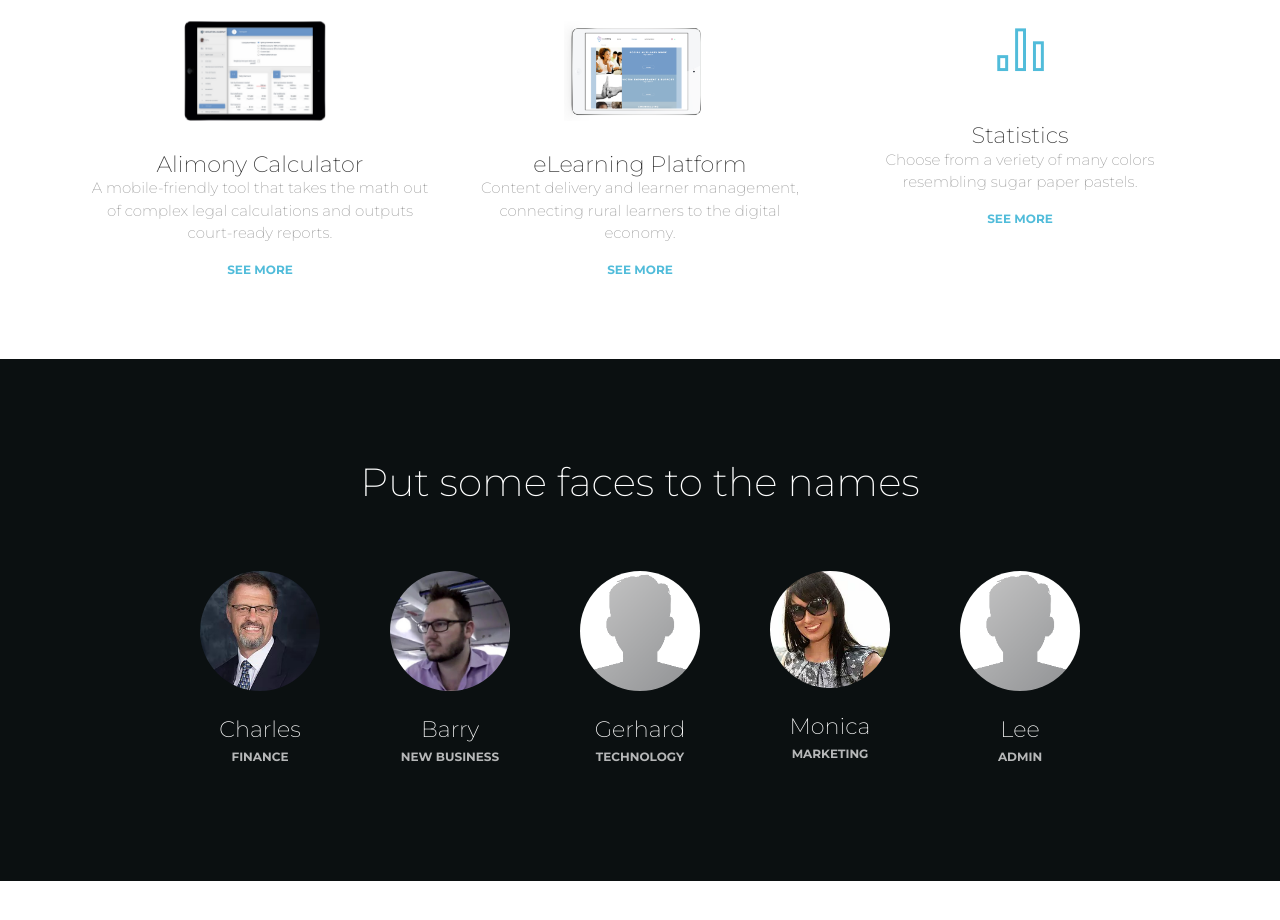
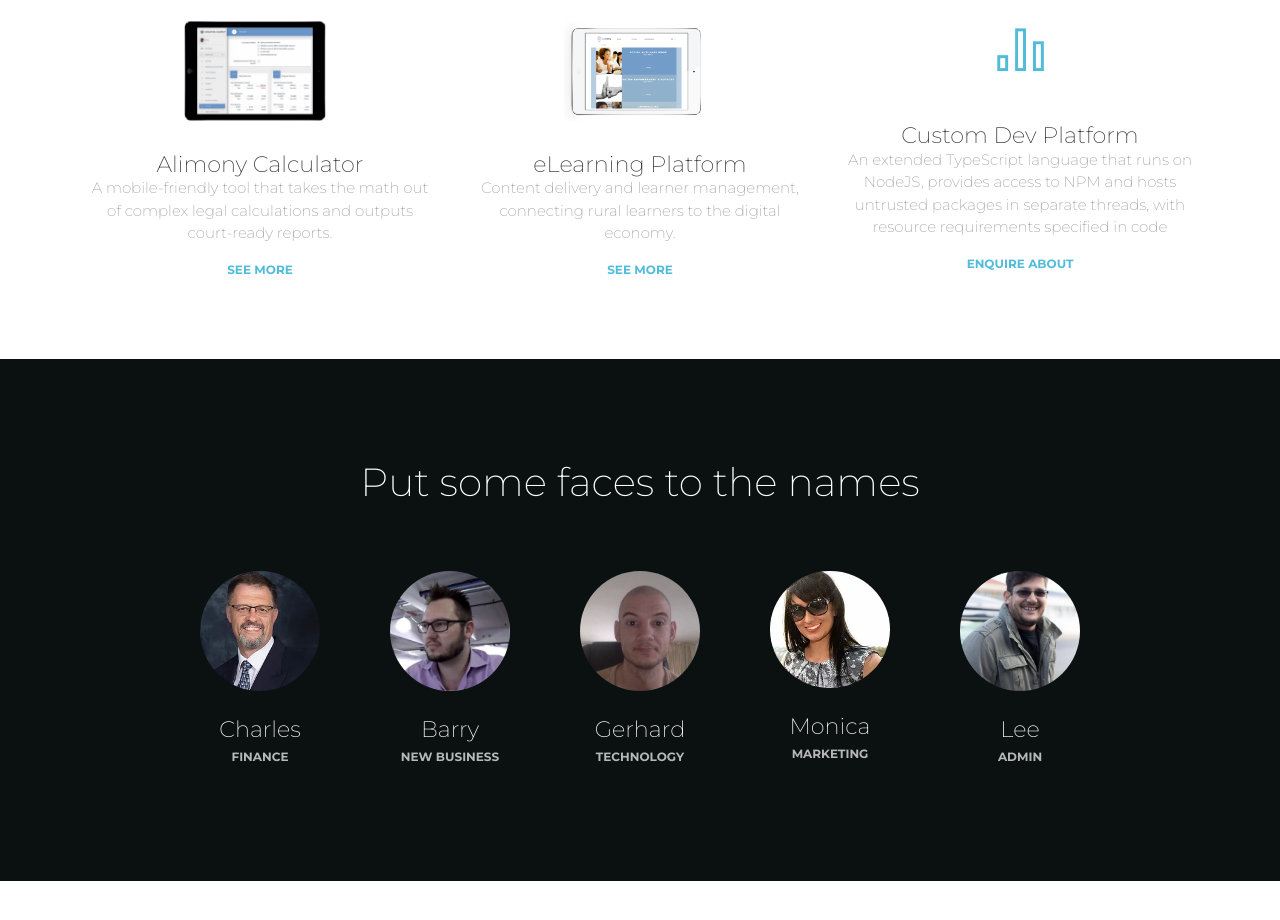
Before and after one commit to ZAScubapetey/framework, a website: page index.html in a window 1280 px wide. Shown: the part 1280-2200 px from the top of the page. Drawn offline with Linux system fonts and the light colour scheme; some packages are replaced by stand-ins of ours.

Commit message:
photos added

```diff
--- a/index.html
+++ b/index.html
@@ -114,7 +114,7 @@ The above copyright notice and this permission notice shall be included in all c
               <div class="description">
                 <h4 class="info-title">eLearning Platform</h4>
                 <p>Content delivery and learner management, connecting rural learners to the digital economy.</p>
-                <a href="javascript:;" class="btn btn-link btn-info">See more</a>
+                <a href="https://www.socialtraining.co.za" target="_blank" class="btn btn-link btn-info">See more</a>
               </div>
             </div>
           </div>
@@ -124,9 +124,9 @@ The above copyright notice and this permission notice shall be included in all c
                 <i class="nc-icon nc-chart-bar-32"></i>
               </div>
               <div class="description">
-                <h4 class="info-title">Statistics</h4>
-                <p>Choose from a veriety of many colors resembling sugar paper pastels.</p>
-                <a href="javascript:;" class="btn btn-link btn-info">See more</a>
+                <h4 class="info-title">Custom Dev Platform</h4>
+                <p>An extended TypeScript language that runs on NodeJS, provides access to NPM and hosts untrusted packages in separate threads, with resource requirements specified in code</p>
+                <a href="#contact" class="btn btn-link btn-info">Enquire about</a>
               </div>
             </div>
           </div>
@@ -144,12 +144,12 @@ The above copyright notice and this permission notice shall be included in all c
                   <img src="assets/img/Charles.jpg" alt="Charles Finance">
               </div>
               <div class="card-body">
-                <a href="#paper-kit">
+
                   <div class="author">
                     <h4 class="card-title">Charles</h4>
                     <h6 class="card-category">Finance</h6>
                   </div>
-                </a>
+
               </div>
             </div>
           </div>
@@ -159,27 +159,27 @@ The above copyright notice and this permission notice shall be included in all c
                   <img src="assets/img/barry.jpg" alt="...">
               </div>
               <div class="card-body">
-                <a href="#paper-kit"></a>
+
                   <div class="author">
                     <h4 class="card-title">Barry</h4>
                     <h6 class="card-category">New Business</h6>
                   </div>
-                </a>
+
               </div>
             </div>
           </div>
           <div class="col-md-2">
             <div class="card card-profile card-plain">
               <div class="card-avatar">
-                  <img src="assets/img/default-avatar.png" alt="...">
+                  <img src="assets/img/Gerhard.jpg" alt="...">
               </div>
               <div class="card-body">
-                <a href="#paper-kit">
+
                   <div class="author">
                     <h4 class="card-title">Gerhard</h4>
                     <h6 class="card-category">Technology</h6>
                   </div>
-                </a>
+
               </div>
             </div>
           </div>
@@ -189,12 +189,12 @@ The above copyright notice and this permission notice shall be included in all c
                   <img src="assets/img/Monica.jpg" alt="...">
               </div>
               <div class="card-body">
-                <a href="#paper-kit">
+
                   <div class="author">
                     <h4 class="card-title">Monica</h4>
                     <h6 class="card-category">Marketing</h6>
                   </div>
-                </a>
+
               </div>
             </div>
           </div>
@@ -202,15 +202,15 @@ The above copyright notice and this permission notice shall be included in all c
             <div class="card card-profile card-plain">
               <div class="card-avatar">
 
-                  <img src="assets/img/default-avatar.png" alt="...">
+                  <img src="assets/img/Lee.jpg" alt="...">
               </div>
               <div class="card-body">
-                <a href="#paper-kit">
+
                   <div class="author">
                     <h4 class="card-title">Lee</h4>
                     <h6 class="card-category">Admin</h6>
                   </div>
-                </a>
+
               </div>
             </div>
           </div>
```
Also changed, not shown: assets/img/Gerhard.jpg (added), assets/img/Lee.jpg (added).
